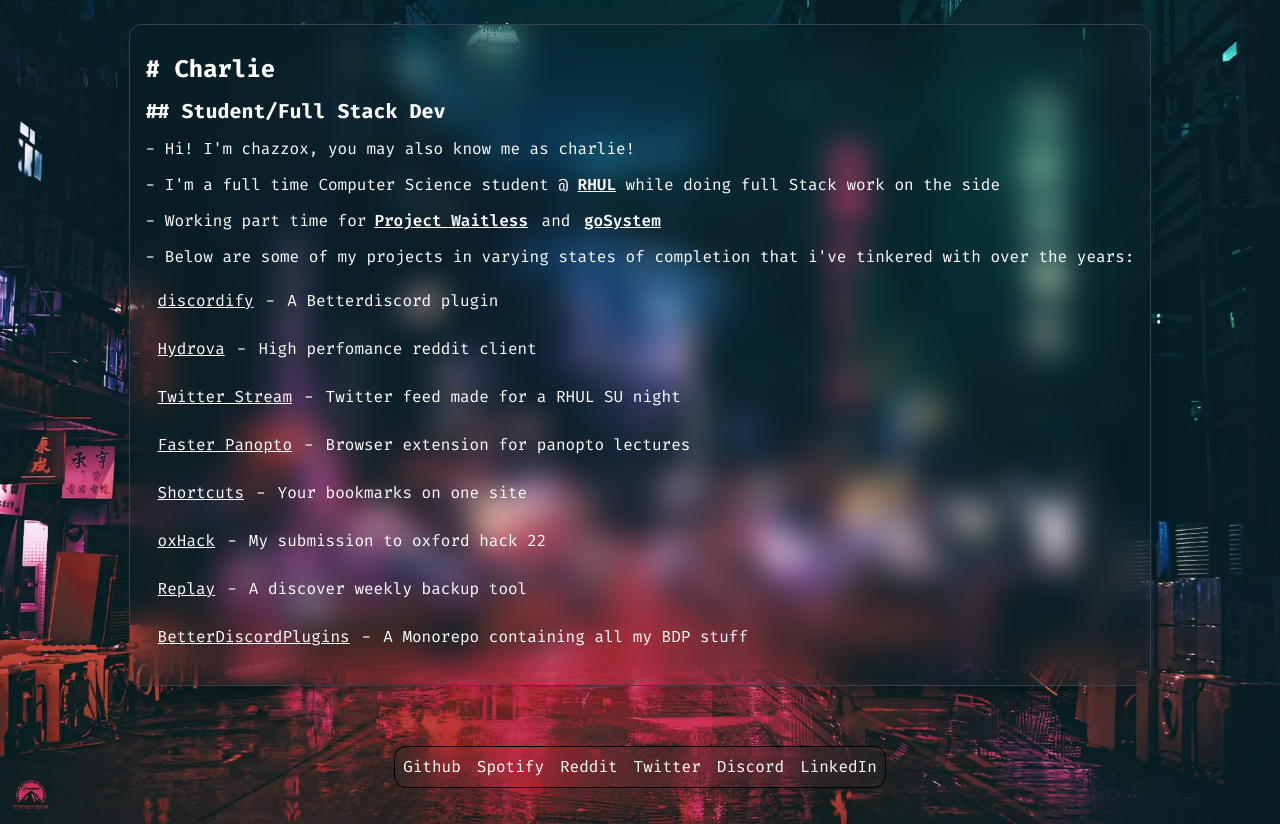
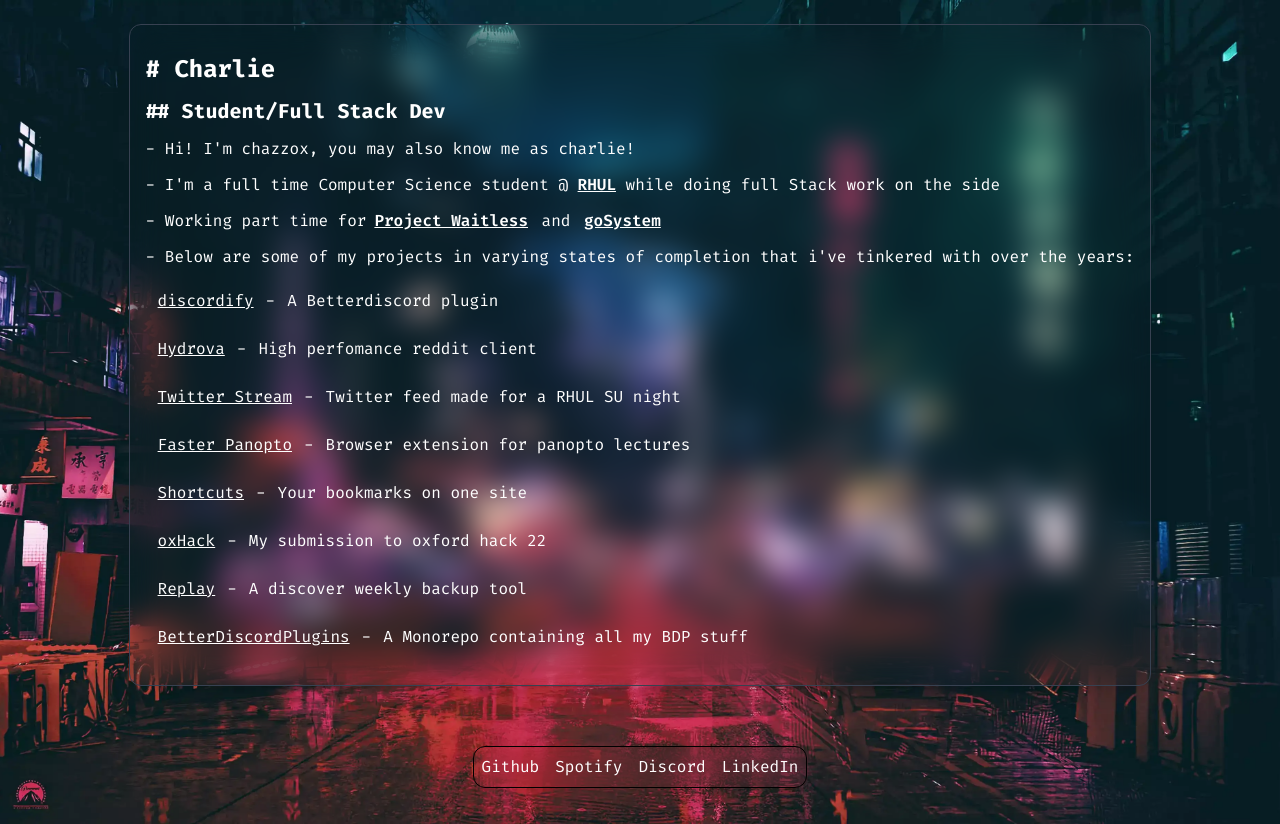
Before and after one commit to chazzox/chazzox.uk, a SvelteKit app: page / in a window 1280 px wide. Built offline with nearby package versions, Linux system fonts and the light colour scheme.

Commit message:
feat: removed social links

```diff
--- a/src/components/footer.svelte
+++ b/src/components/footer.svelte
@@ -29,12 +29,6 @@
 			className="to-spotifyOne from-spotifyTwo"
 			displayText="Spotify"
 		/>
-		<FooterLink
-			url="https://hydrova.netlify.app/u/chazzox"
-			className="from-redditOne to-redditTwo"
-			displayText="Reddit"
-		/>
-		<FooterLink url="https://twitter.com/_chazzox_" className="from-twitterOne to-twitterTwo" displayText="Twitter" />
 		<FooterLink className="from-discordOne to-discordTwo" onClick={bounceHandle} displayText="Discord" />
 		<FooterLink
 			url="https://www.linkedin.com/in/chazzox/"
```
